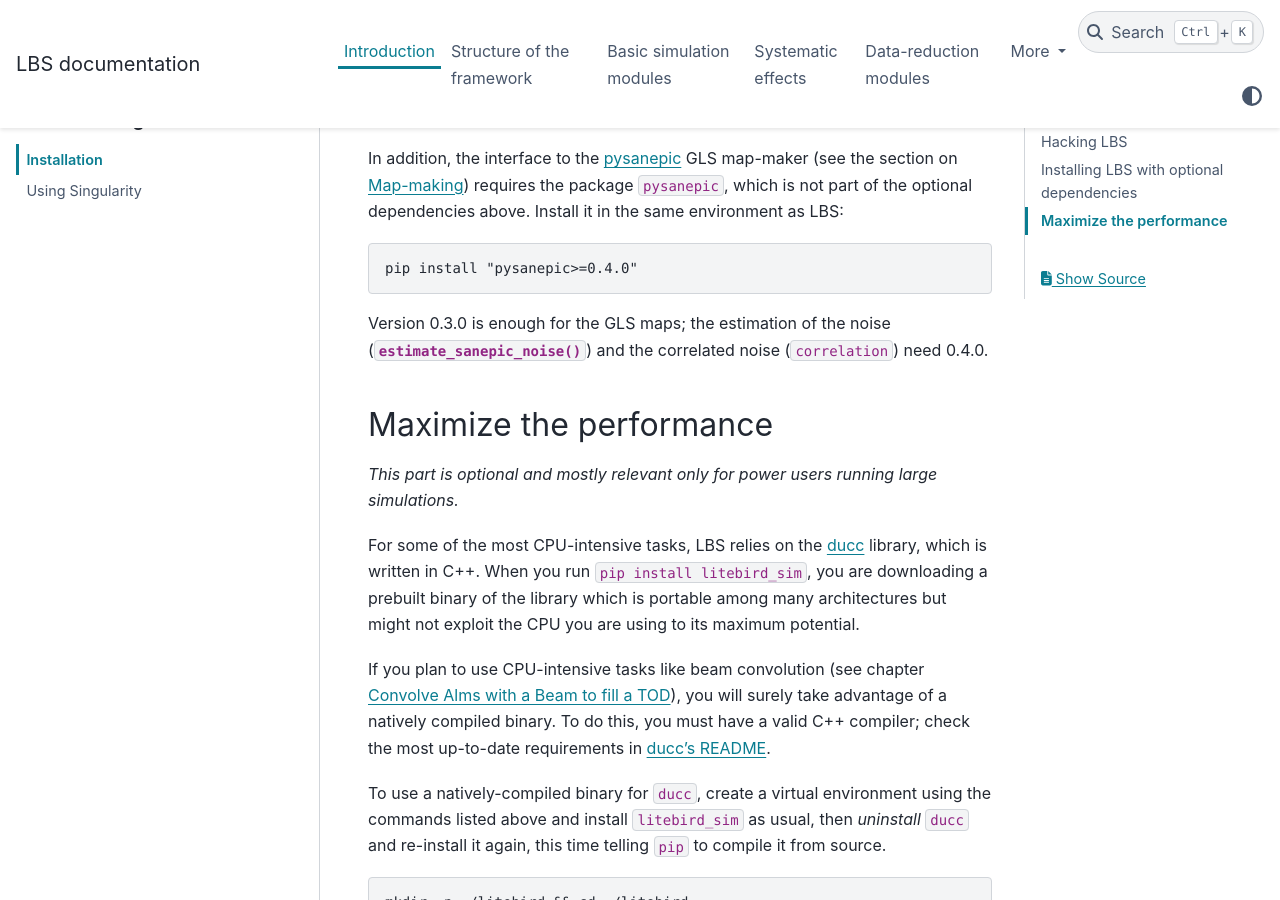
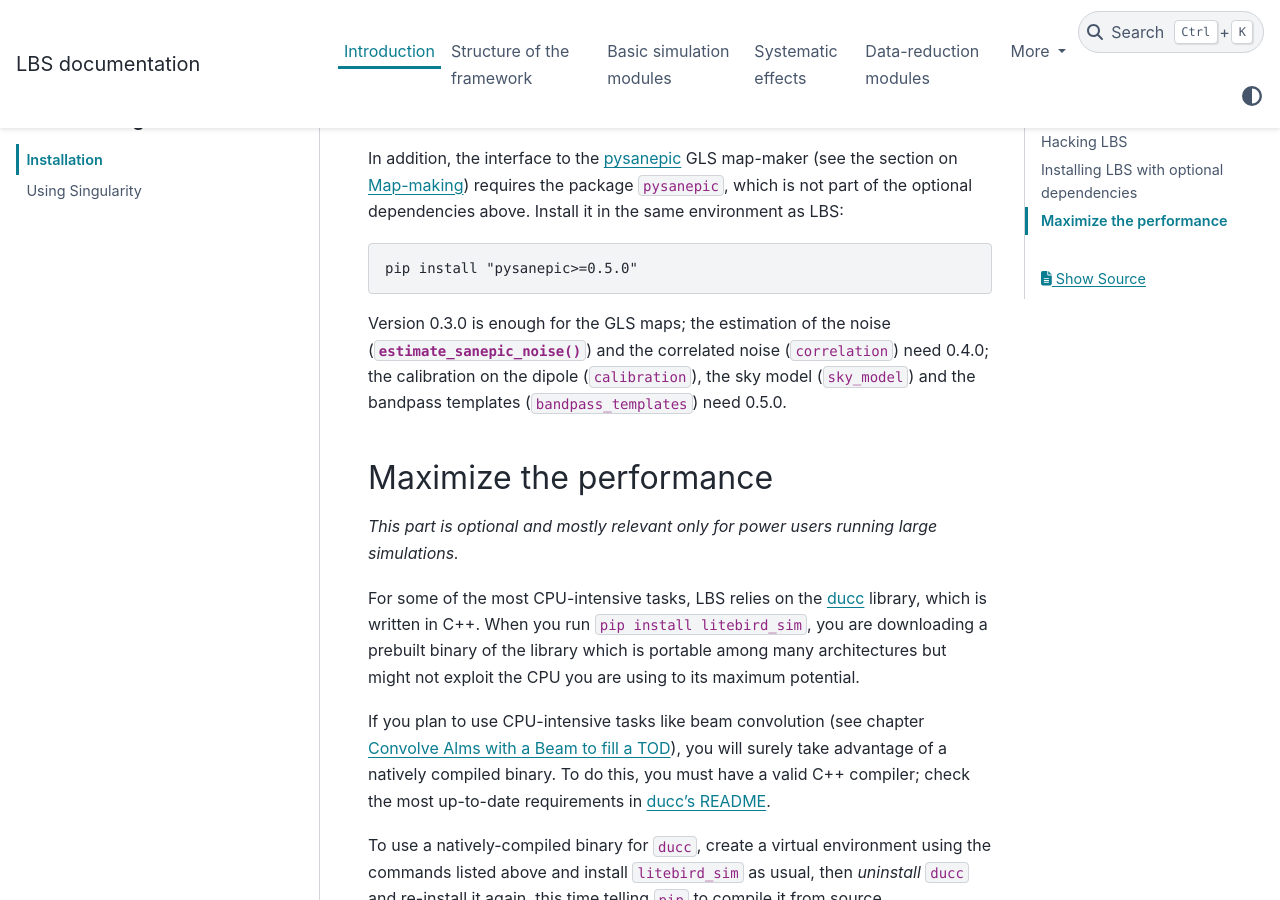
Before and after one commit to litebird/litebird_sim, a Sphinx documentation site: the page built from docs/source/installation.rst, in a window 1280 px wide and 900 px high, scrolled down 3738 px. Built offline with Sphinx 7.4.7 and the PyData theme 0.15.4, drawn with Linux system fonts in a browser that asks for light colours.

Commit message:
Installation: pysanepic 0.5.0 for calibration, sky model and bandpass templates
Co-Authored-By: Claude Opus 5.5 <noreply@anthropic.com>

```diff
--- a/docs/source/installation.rst
+++ b/docs/source/installation.rst
@@ -191,11 +191,13 @@ optional dependencies above. Install it in the same environment as LBS:
 
 .. code-block:: text
 
-    pip install "pysanepic>=0.4.0"
+    pip install "pysanepic>=0.5.0"
 
 Version 0.3.0 is enough for the GLS maps; the estimation of the noise
 (:func:`.estimate_sanepic_noise`) and the correlated noise (``correlation``)
-need 0.4.0.
+need 0.4.0; the calibration on the dipole (``calibration``), the sky model
+(``sky_model``) and the bandpass templates (``bandpass_templates``) need
+0.5.0.
 
 .. _maximize-performance:
 
```
